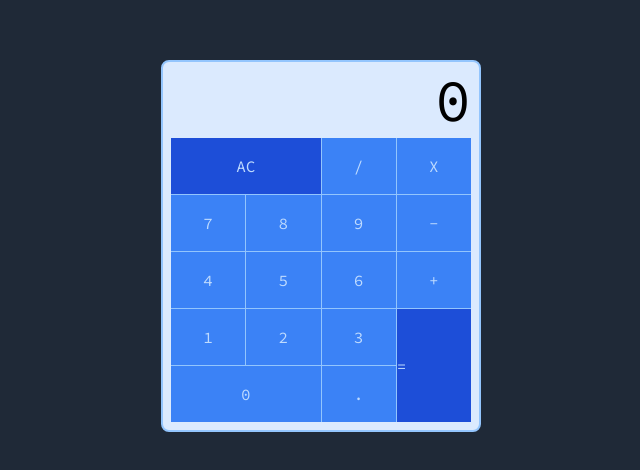
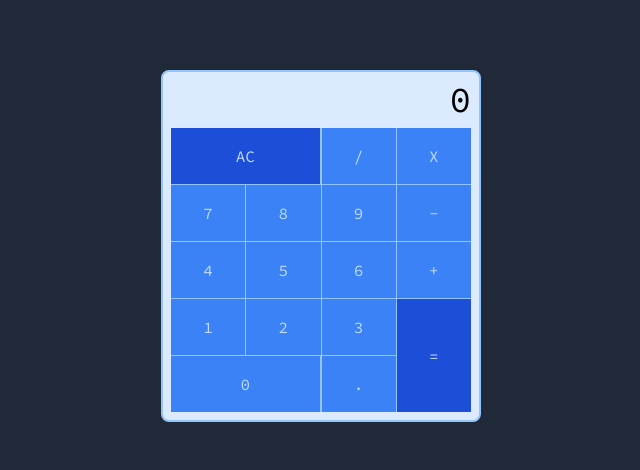
Before and after one commit to Trefu/calculator, a React (Create React App) app: page / in a window 1280 px wide. Shown: the part 154-624 px from the top of the page, without its empty margins (319-959 px from the left). Built offline with nearby package versions, Linux system fonts and the light colour scheme.

Commit message:
todo: fix decimal

```diff
--- a/public/index.html
+++ b/public/index.html
@@ -19,7 +19,7 @@
 <body>
   <noscript>You need to enable JavaScript to run this app.</noscript>
   <div id="root"></div>
-
+  <script src="https://cdn.freecodecamp.org/testable-projects-fcc/v1/bundle.js"></script>
 </body>
 
 </html>
--- a/src/App.jsx
+++ b/src/App.jsx
@@ -2,13 +2,13 @@ import Display from "./components/Display";
 import Buttons from "./components/Buttons";
 import { useState } from "react";
 function App() {
-  const [input, setInput] = useState(0)
+  const [input, setInput] = useState(['0'])
   return (
     <div className="bg-gray-800 h-screen flex justify-center items-center">
       <div style={{ width: "320px" }} className="bg-blue-100 container mx-auto p-2 rounded-lg border-2 border-blue-300">
         <Display input={input} />
 
-        <Buttons setInput={setInput} />
+        <Buttons input={input} setInput={setInput} />
 
       </div>
 
--- a/src/components/Buttons.jsx
+++ b/src/components/Buttons.jsx
@@ -1,24 +1,71 @@
+import { useState } from 'react';
+import { restart } from '../utils'
+
 export const Buttons = (props) => {
+    const { input, setInput } = props;
+    const [hasDecimal, setHasDecimal] = useState(false)
+    const actions = [restart]
+
+    const handleClick = (e) => {
+        console.log(hasDecimal)
+        const value = e.target.value;
+        const lastInput = input[input.length - 1];
+        const firstNumberIsZero = input[0] === '0' && input.length <= 1 ? true : false;
+
+        if (isNaN(value)) {
+            //RESETEO
+            if (value === 'restart') return setInput(['0']);
+
+            //NO DOBLE PUNTO
+            if (value === '.' && lastInput === '.') return console.log("YA TENIA PUNTITO XD");
+
+            //Si el primero numero es cero le agrega el operador
+            if (firstNumberIsZero) return setInput([...input, value]);
+
+            if (value === '.' && hasDecimal) return console.log("ya tenia punto este numero")
+
+            //Agrega decimal
+            if (value === '.' && !isNaN(lastInput)) {
+                setHasDecimal(true)
+                console.log("cambio a", hasDecimal)
+                return setInput([...input, value])
+            }
+
+            //Reemplaza el ultimo simbolo aritmetico
+            if (isNaN(lastInput)) {
+                const auxInput = [...input];
+                auxInput.pop();
+                return setInput([...auxInput, value])
+            }
+            setHasDecimal(false)
+            return setInput([...input, value])
+
+
+        }
+
+        if (firstNumberIsZero) return setInput([value])
+        return setInput([...input, value])
+    }
     return (
         <div className="grid grid-cols-4 gap-px text-center text-blue-200 bg-blue-300 ">
 
-            <button className='bg-blue-700 py-4 col-span-2'>AC</button>
-            <button className='bg-blue-500 py-4 '>/</button>
-            <button className='bg-blue-500 py-4 ' >X</button>
-            <button className='bg-blue-500 py-4'>7</button>
-            <button className='bg-blue-500 py-4 '>8</button>
-            <button className='bg-blue-500 py-4 ' >9</button>
-            <button className='bg-blue-500 py-4'>-</button>
-            <button className='bg-blue-500 py-4 '>4</button>
-            <button className='bg-blue-500 py-4 ' >5</button>
-            <button className='bg-blue-500 py-4'>6</button>
-            <button className='bg-blue-500 py-4 '>+</button>
-            <button className='bg-blue-500 py-4 ' >1</button>
-            <button className='bg-blue-500 py-4 ' >2</button>
-            <button className='bg-blue-500 py-4 ' >3</button>
-            <button className='bg-blue-700 py-4 row-span-2 flex flex-col justify-center' >=</button>
-            <button className='bg-blue-500 py-4 col-span-2' >0</button>
-            <button className='bg-blue-500 py-4 ' >.</button>
+            <button id='clear' onClick={handleClick} value='restart' className='bg-blue-700 py-4 col-span-2 mr-px'>AC</button>
+            <button id='divide' value={'/'} onClick={handleClick} className='bg-blue-500 py-4 '>/</button>
+            <button id='multiply' value={'*'} onClick={handleClick} className='bg-blue-500 py-4 ' >X</button>
+            <button id='seven' value={7} onClick={handleClick} className='bg-blue-500 py-4'>7</button>
+            <button id='eight' value={8} onClick={handleClick} className='bg-blue-500 py-4 '>8</button>
+            <button id='nine' value={9} onClick={handleClick} className='bg-blue-500 py-4 ' >9</button>
+            <button id='subtract' value={'-'} onClick={handleClick} className='bg-blue-500 py-4'>-</button>
+            <button id='four' value={4} onClick={handleClick} className='bg-blue-500 py-4 '>4</button>
+            <button id='five' value={5} onClick={handleClick} className='bg-blue-500 py-4 ' >5</button>
+            <button id='six' value={6} onClick={handleClick} className='bg-blue-500 py-4'>6</button>
+            <button id='add' value={'+'} onClick={handleClick} className='bg-blue-500 py-4 '>+</button>
+            <button id='one' value={1} onClick={handleClick} className='bg-blue-500 py-4 ' >1</button>
+            <button id='two' value={2} onClick={handleClick} className='bg-blue-500 py-4 ' >2</button>
+            <button id='three' value={3} onClick={handleClick} className='bg-blue-500 py-4 ' >3</button>
+            <button id='equals' value={'='} onClick={handleClick} className='bg-blue-700 py-4 row-span-2 flex flex-col justify-center items-center' >=</button>
+            <button id='zero' value={0} onClick={handleClick} className='bg-blue-500 py-4 col-span-2 mr-px' >0</button>
+            <button id='decimal' value={'.'} onClick={handleClick} className='bg-blue-500 py-4 ' >.</button>
 
         </div>
     )
--- a/src/components/Display.jsx
+++ b/src/components/Display.jsx
@@ -1,7 +1,8 @@
-export const Display = ({ input }) => {
+export const Display = (props) => {
+    const { input } = props
     return (
         <div className="flex justify-end">
-            <span className='text-right text-6xl mb-2'>{input}</span>
+            <span id='display' className='text-right text-4xl mb-2'>{input}</span>
         </div>
     )
 }
--- a/src/index.css
+++ b/src/index.css
@@ -6,4 +6,7 @@
     body{
         font-family: 'Source Code Pro', monospace;
     }
+    button {
+        @apply hover:text-black transform hover:scale-95
+    }
 }
--- /dev/null
+++ b/src/utils.js
@@ -0,0 +1,5 @@
+const restart = () => {
+    return ''
+}
+
+export { restart }
```
